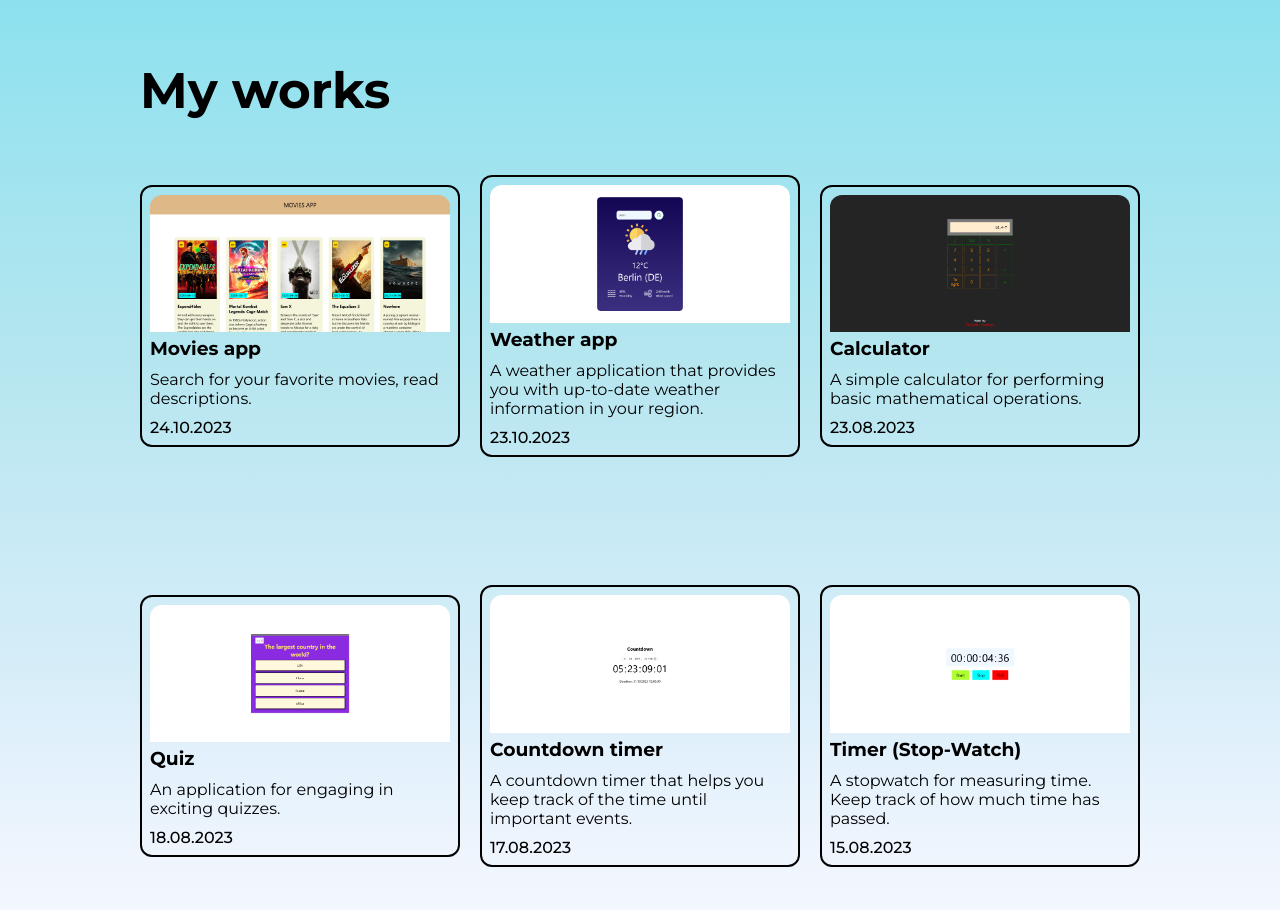
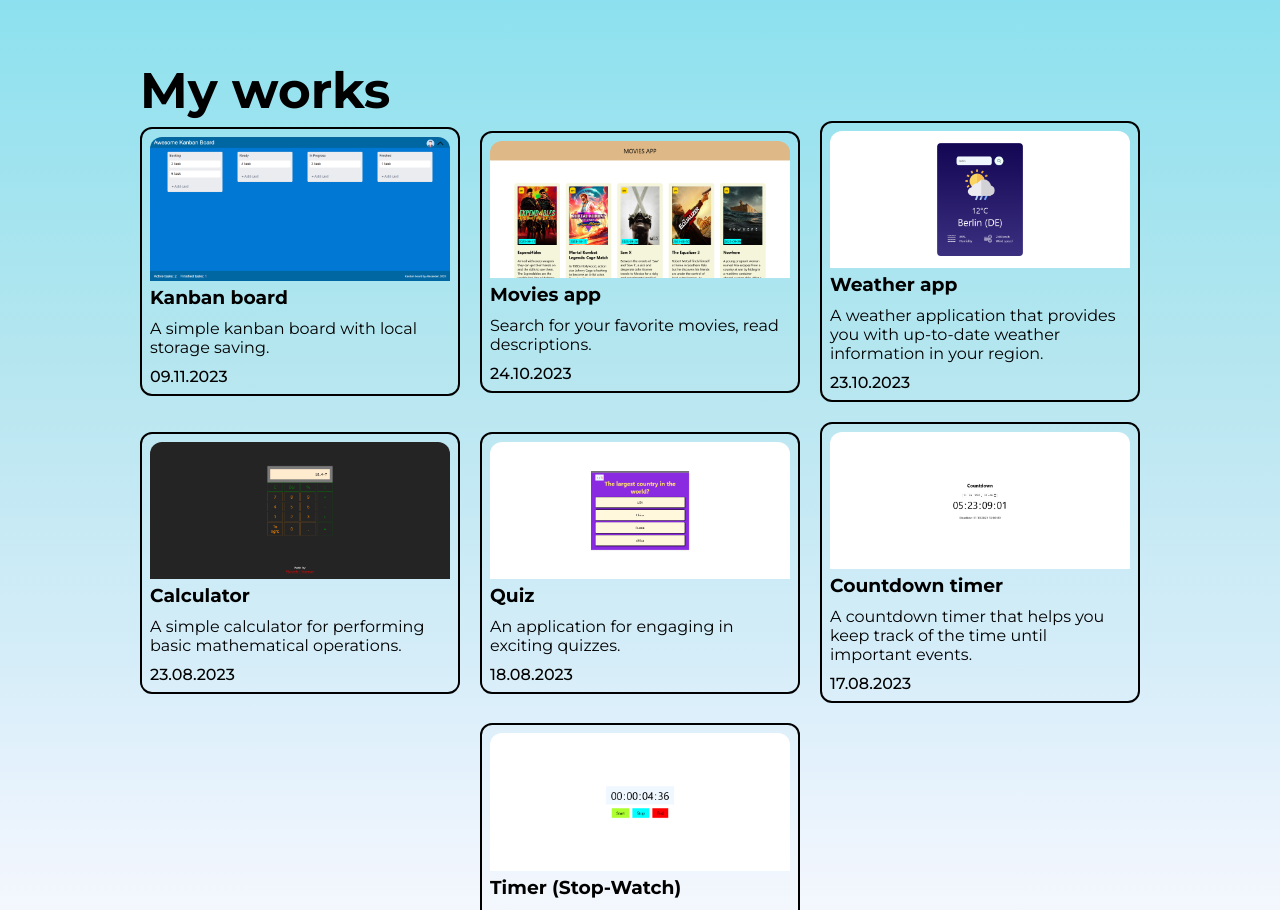
Before and after one commit to alexkuznecov16/portfolio_, a React (Create React App) app: page / in a window 1280 px wide. Shown: the part 840-1750 px from the top of the page. Built offline with nearby package versions, Linux system fonts and the light colour scheme.

Commit message:
new project adding

```diff
--- a/src/Components/Portfolio/Portfolio.jsx
+++ b/src/Components/Portfolio/Portfolio.jsx
@@ -6,9 +6,17 @@ import MoviesApp_icon from '../../Assets/moviesappImage.png';
 import QuizApp_icon from '../../Assets/quizappImage.png';
 import Timer_icon from '../../Assets/timerappImage.png';
 import WeatherApp_icon from '../../Assets/weatherappImage.png';
+import Kanban_icon from '../../Assets/kanban.png'
 
 const Portfolio = () => {
     const portfolioItems = [
+        {
+            icon: Kanban_icon,
+            title: 'Kanban board',
+            description: 'A simple kanban board with local storage saving.',
+            date: '09.11.2023',
+            url: 'https://github.com/alexkuznecov16/kanban-board',
+        },
         {
             icon: MoviesApp_icon,
             title: 'Movies app',
```
Also changed, not shown: src/Assets/kanban.png (added).
